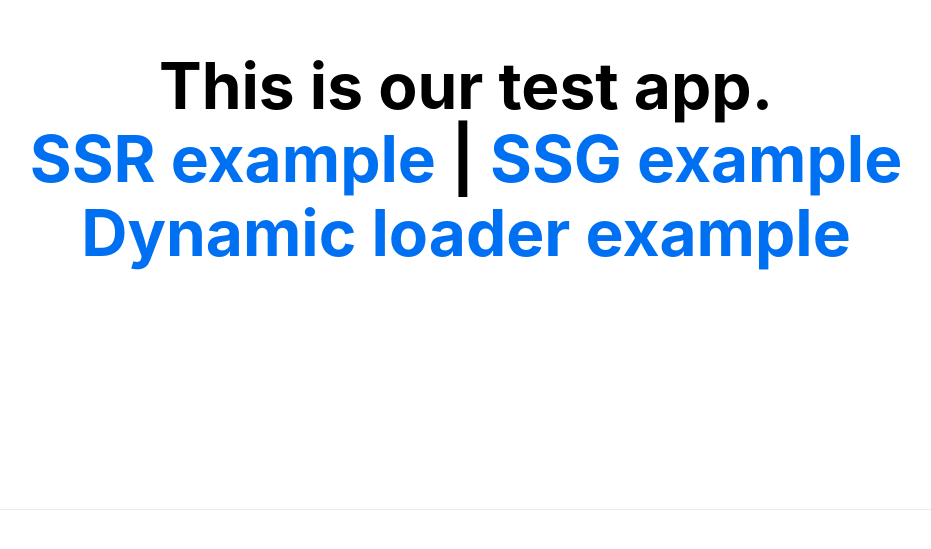
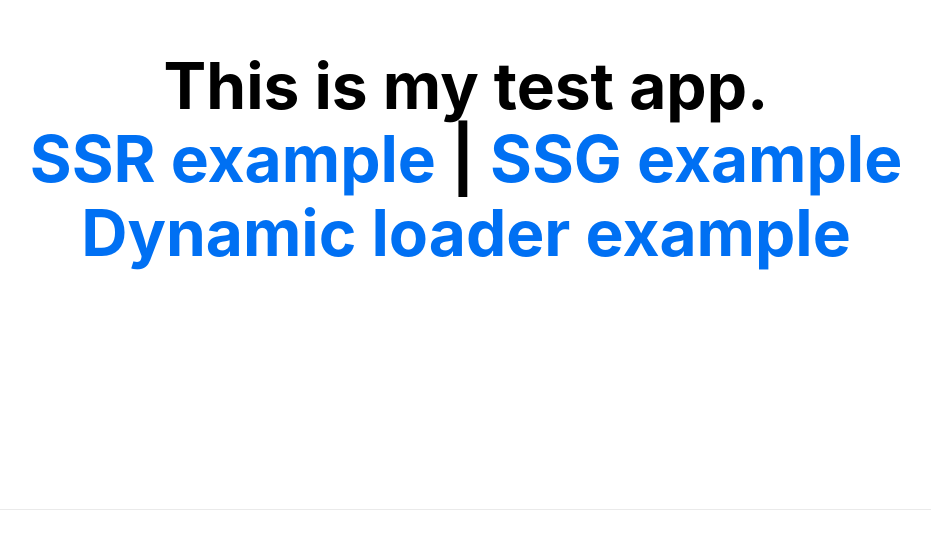
Before and after one commit to blakeparkinson/sample-next, a Next.js app: page / in a window 1280 px wide. Shown: the part 191-740 px from the top of the page, without its empty margins (174-1105 px from the left). Built offline with nearby package versions, Linux system fonts and the light colour scheme.

Commit message:
update wording

```diff
--- a/pages/index.js
+++ b/pages/index.js
@@ -11,7 +11,7 @@ export default function Home() {
 
       <main className={styles.main}>
         <h1 className={styles.title}>
-          This is our test app.
+          This is my test app.
           <div>
             <a href="/server-side">SSR example</a> |{" "}
             <a href="/ssg">SSG example</a>
```
